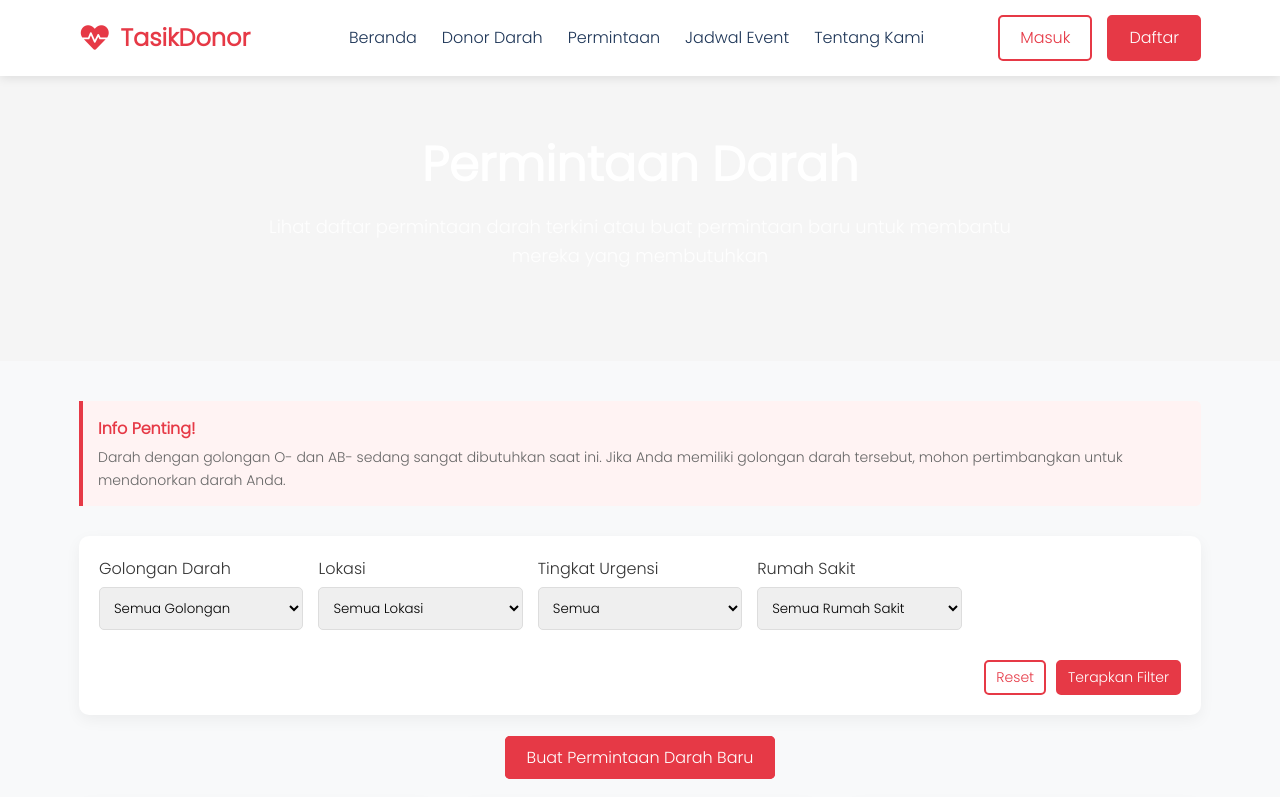
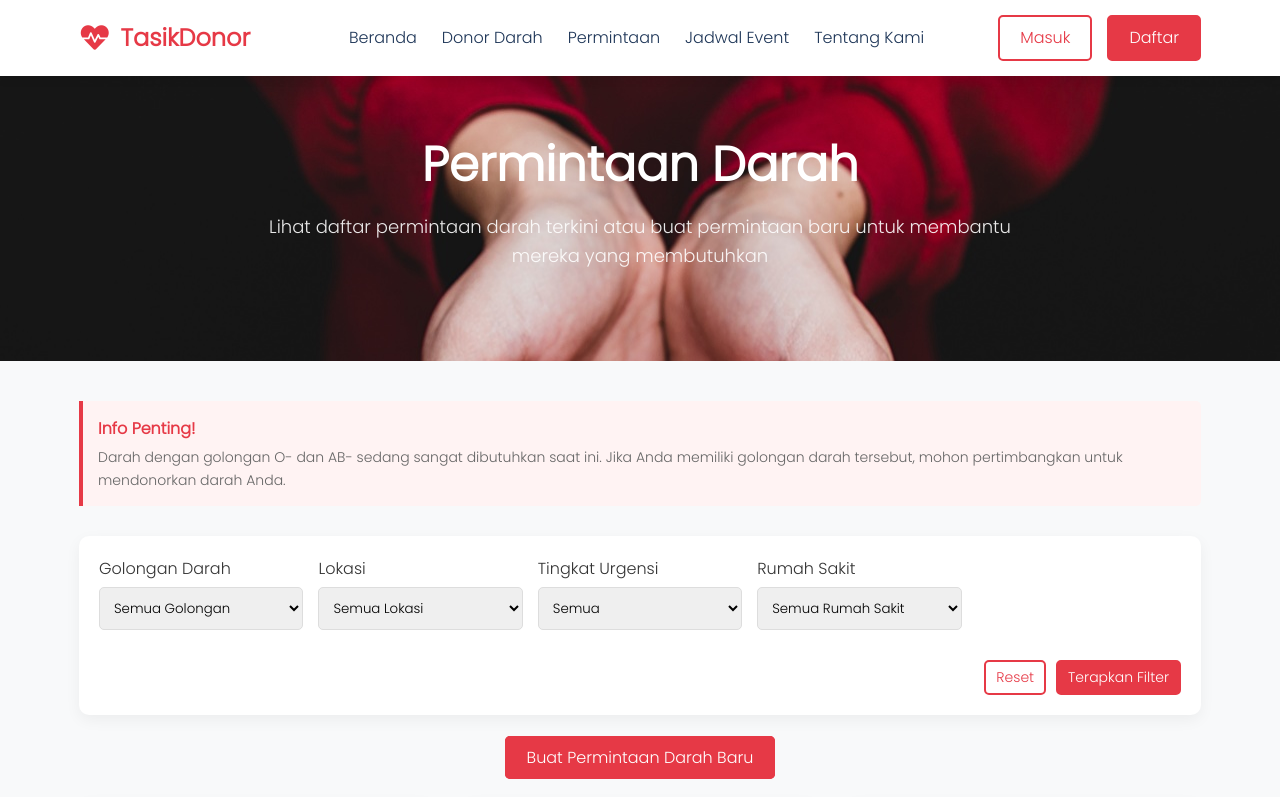
Before and after one commit to BAKTIDWIPAMUNGKAS/TasikDonor, a plain HTML site: page request.html in a window 1280 px wide. Shown: the top 797 px of the page. Drawn offline with Linux system fonts and the light colour scheme; the site is published under a folder, as on GitHub Pages, so addresses that start at the root find nothing.

Commit message:
Update request.html

```diff
--- a/request.html
+++ b/request.html
@@ -40,7 +40,7 @@
     </header>
 
     <!-- Page Header -->
-    <section class="hero" style="background-image: url(/image/Hands_Heart_Black_background_539147_1280x853.jpg); padding: 60px 0;">
+    <section class="hero" style="background-image: url('image/Hands_Heart_Black_background_539147_1280x853.jpg'); padding: 60px 0;">
         <div class="container">
             <div class="hero-content">
                 <h2>Permintaan Darah</h2>
```
